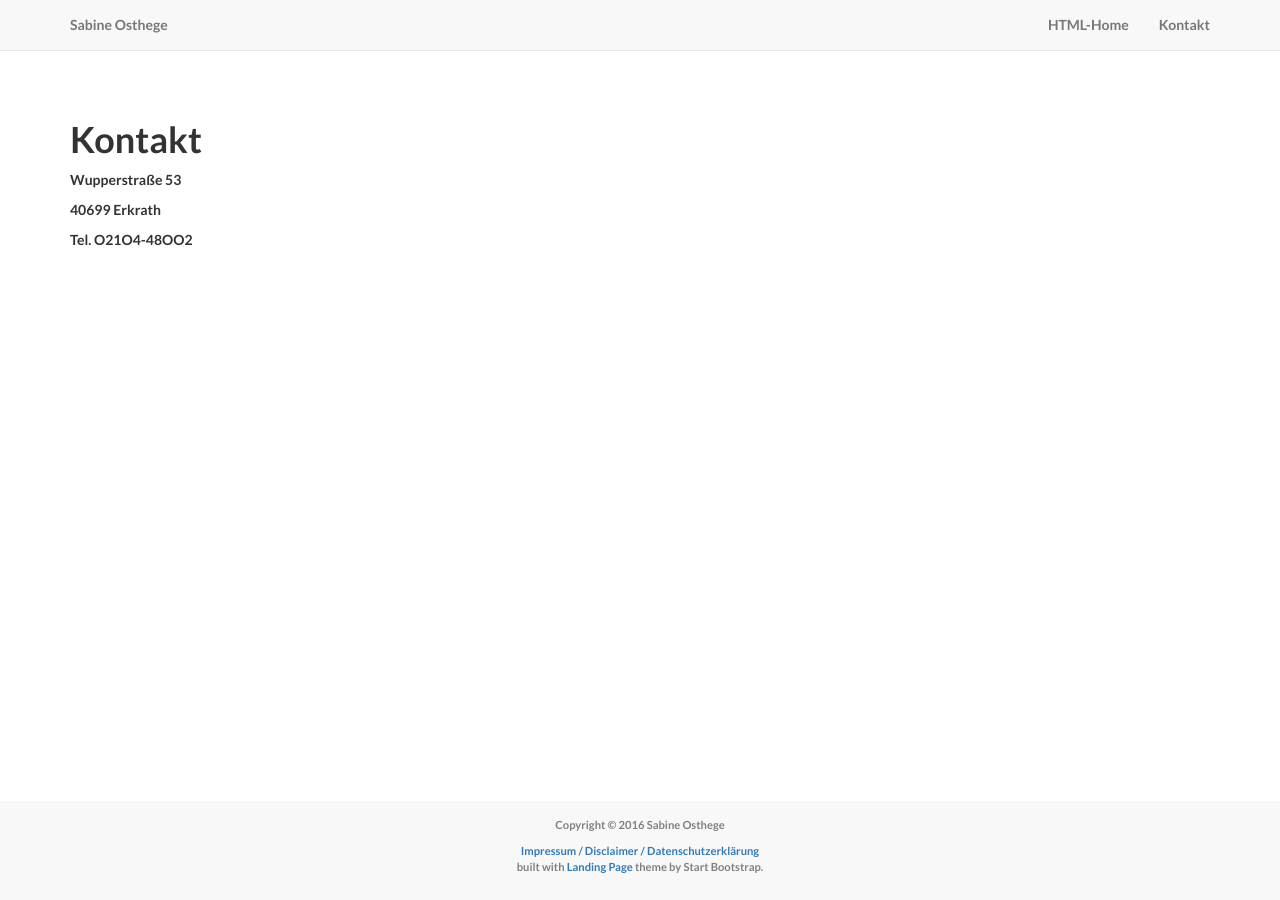
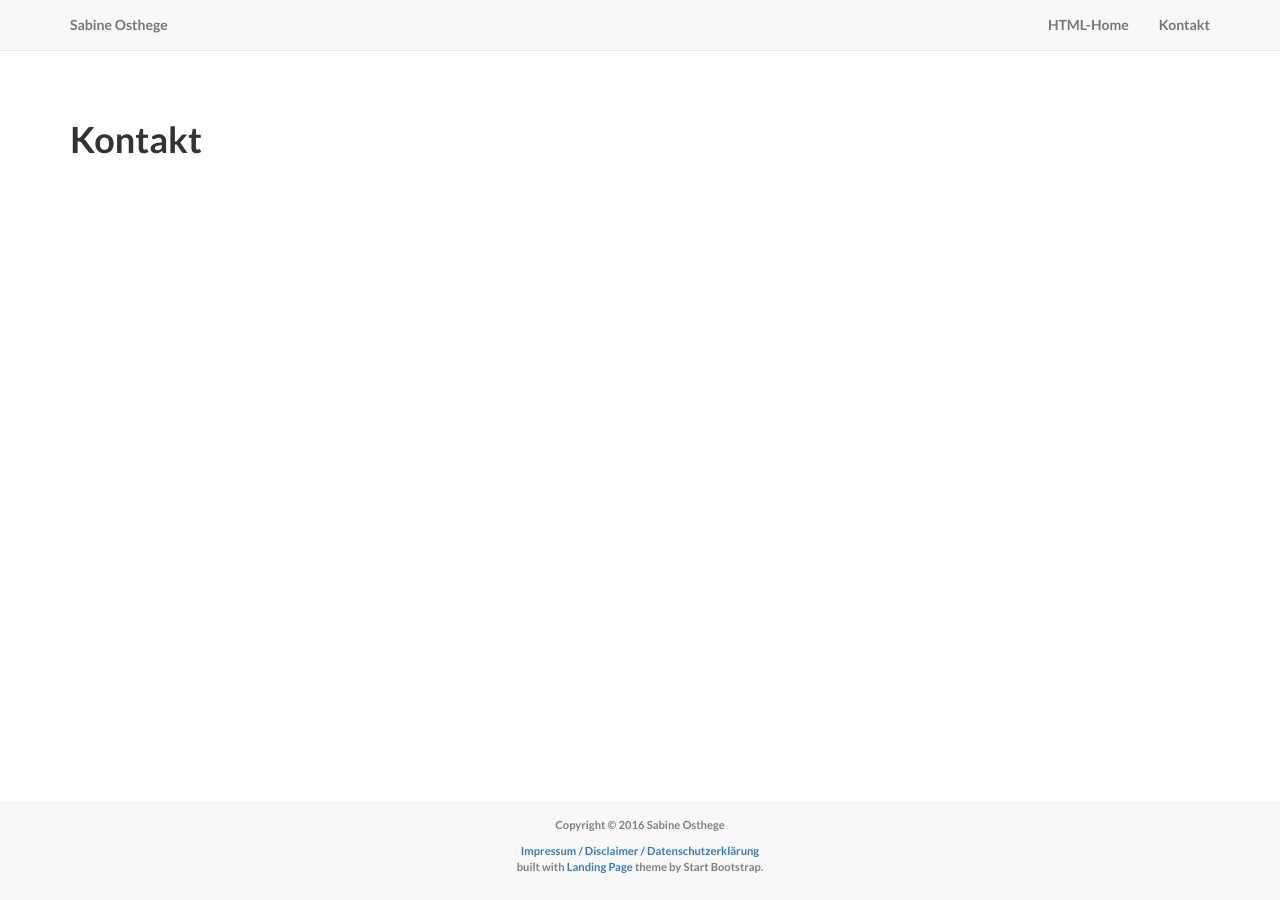
Before and after one commit to sabineosthege/sabineosthege.github.io, a Jekyll site: the page built from kontakt.md, in a window 1280 px wide. Built offline with Jekyll 4.4.1, drawn with Linux system fonts in a browser that asks for light colours; nearby versions of some CDN libraries.

Commit message:
Update kontakt.md

```diff
--- a/kontakt.md
+++ b/kontakt.md
@@ -4,10 +4,3 @@ title: Kontakt
 ---
 
 # Kontakt
-<p Sabine Osthege>
-
-<p class=MsoNormal>Wupperstraße 53</p>
-
-<p class=MsoNormal>40699 Erkrath</p>
-
-<p class=MsoNormal>Tel. O21O4-48OO2</p>
```
